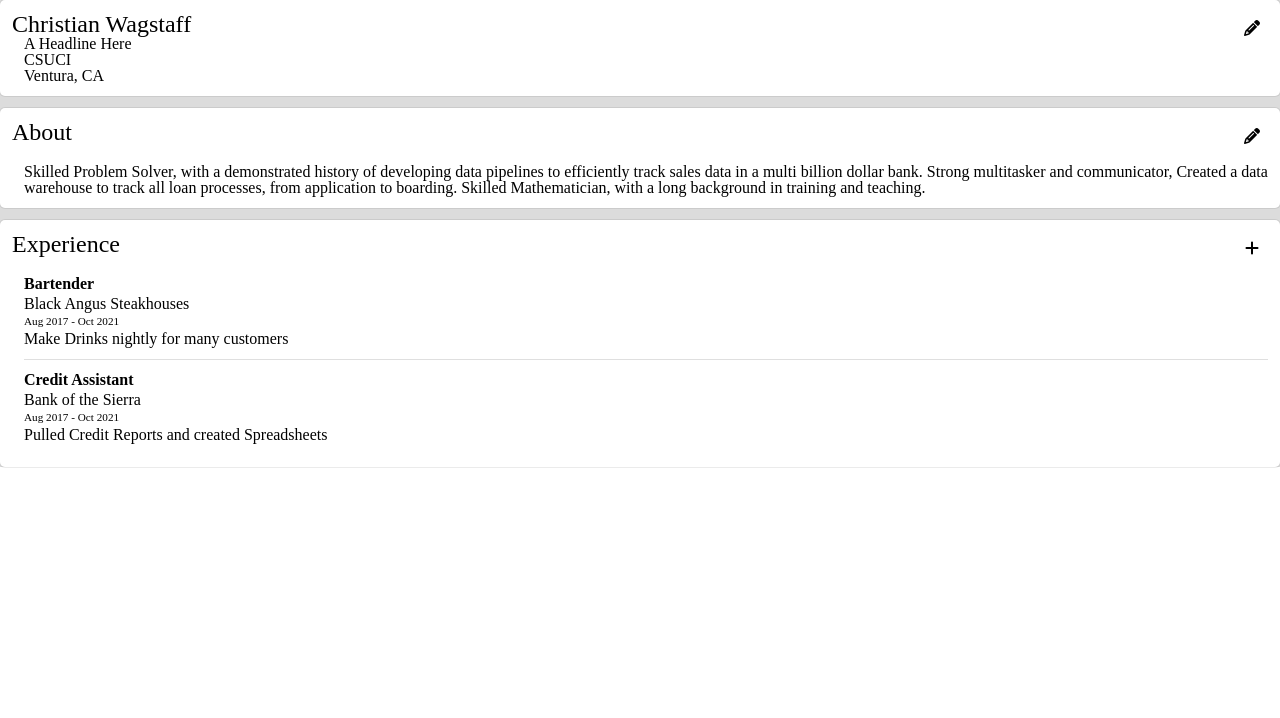
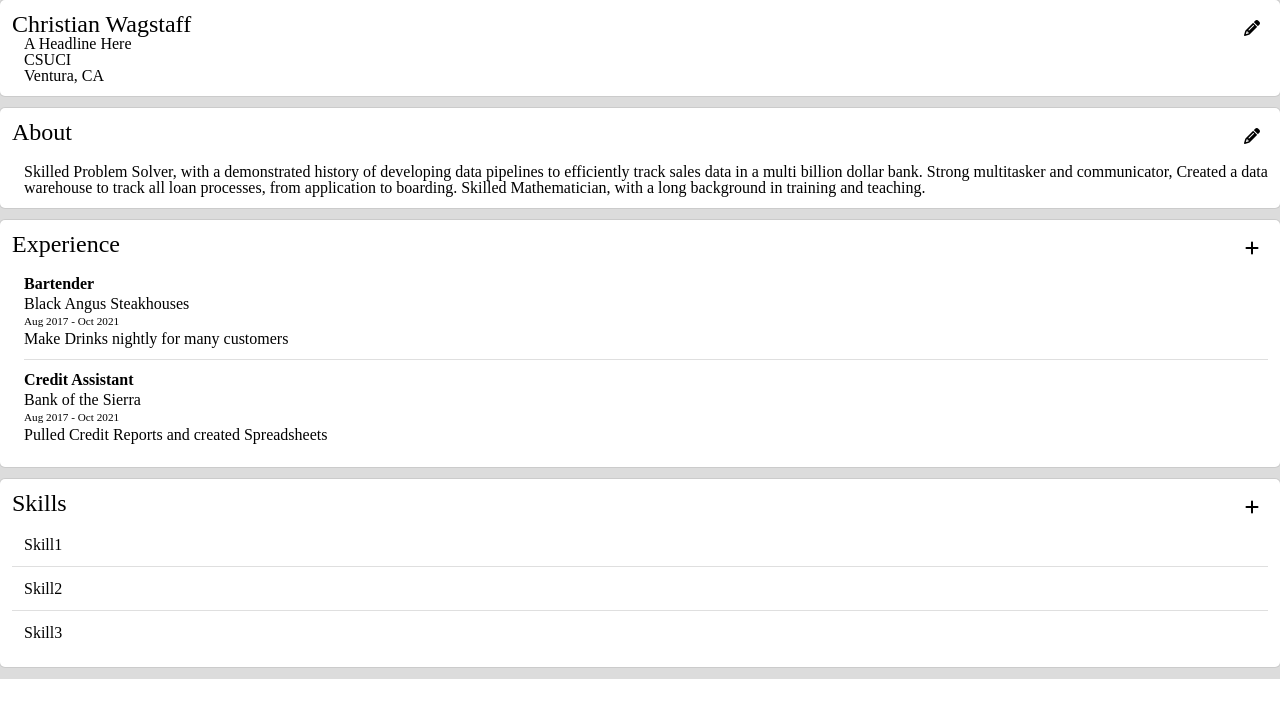
Before and after one commit to christianwagstaff/cv-project, a React (Create React App) app: page / in a window 1280 px wide. Shown: the top 718 px of the page. Built offline with nearby package versions, Linux system fonts and the light colour scheme.

Commit message:
Skills Div created

```diff
--- a/src/App.js
+++ b/src/App.js
@@ -9,6 +9,7 @@ import AboutForm from "./components/forms/AboutForm";
 import WorkExperienceCard from "./components/WorkExperienceCard";
 import WorkExperienceForm from "./components/forms/WorkExperiencePopup";
 import WorkExperienceEditForm from "./components/forms/WorkExperienceEditPopup";
+import Skills from "./components/Skills";
 
 export default class App extends React.Component {
   constructor() {
@@ -56,6 +57,11 @@ export default class App extends React.Component {
       editJobYears: "",
       editJobDescription: "",
       editJobId: "",
+      skillList: [
+        { skill: "Skill1", id: uniqid() },
+        { skill: "Skill2", id: uniqid() },
+        { skill: "Skill3", id: uniqid() },
+      ],
     };
   }
 
@@ -261,6 +267,7 @@ export default class App extends React.Component {
             onSubmit={this.handleSubmitEditJob}
           />
         )}
+        <Skills skillList={this.state.skillList} />
       </div>
     );
   }
--- /dev/null
+++ b/src/components/Skills.js
@@ -0,0 +1,42 @@
+import React from "react";
+import Plus from "./icons/Plus";
+import Delete from "./icons/Delete";
+import Edit from "./icons/Edit";
+
+const Card = (props) => {
+  return <div className="card vert rounded">{props.children}</div>;
+};
+
+const Skill = (props) => {
+  return (
+    <div className="horizontal job skill left-indent">
+      <h2>{props.skill}</h2>
+      <div className="button-list">
+        <Delete onClick={props.deleteSkill} />
+        <Edit onClick={props.editSkill} />
+      </div>
+    </div>
+  );
+};
+
+export default class Skills extends React.Component {
+  render() {
+    return (
+      <Card>
+        <div className="card-top">
+          <h1>Skills</h1>
+          <div className="button-list">
+            <Plus />
+          </div>
+        </div>
+        <div className="experienceList">
+          {[...this.props.skillList].map((skill) => {
+            let key = skill.id;
+            let title = skill.skill;
+            return <Skill key={key} skill={title} />;
+          })}
+        </div>
+      </Card>
+    );
+  }
+}
--- a/src/style/app.css
+++ b/src/style/app.css
@@ -16,6 +16,7 @@ h1 {
     height: 100%;
     background-color: gainsboro;
     gap: 12px;
+    padding-bottom: 12px;
 }
 
 .card {
@@ -45,6 +46,7 @@ h1 {
 
 .button-list {
     display: flex;
+    height: fit-content;
 }
 
 .card-content > div{
@@ -76,6 +78,7 @@ h1 {
 .experienceList {
     display: flex;
     flex-direction: column;
+    align-items: flex-start;
     gap: 12px;
     width: 100%;
 
@@ -113,3 +116,8 @@ h1 {
 .left-indent {
     padding-left: 12px;
 }
+
+.skill {
+    height: 2rem;
+    align-items: center;
+}
```
